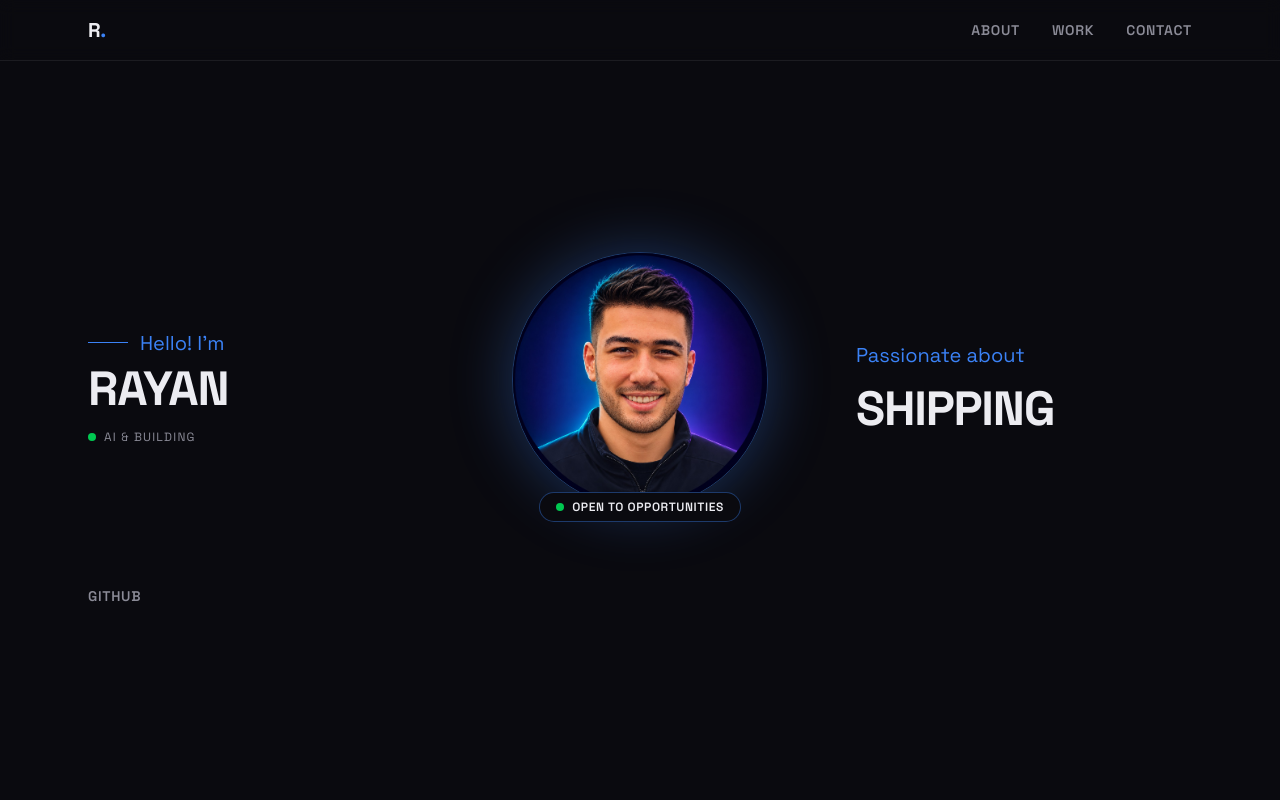
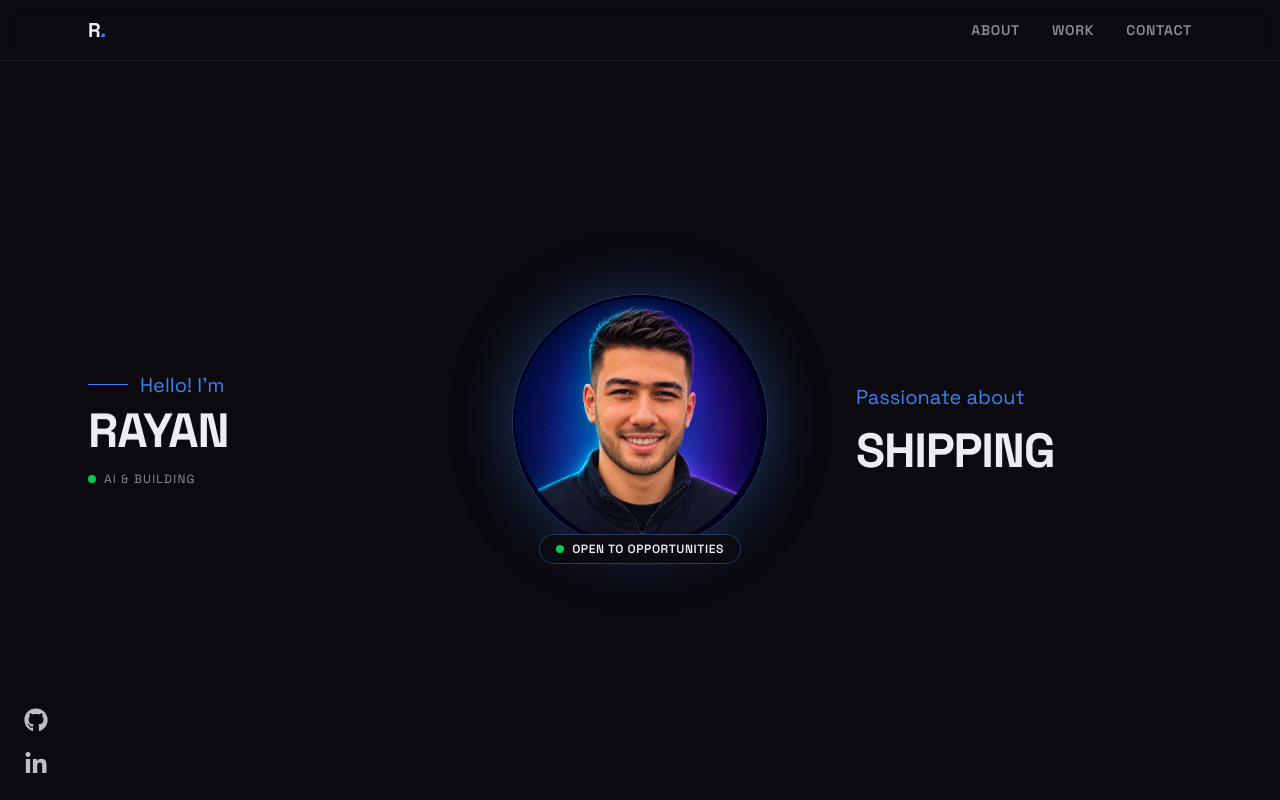
Before and after one commit to rayan9brx/my-website, a Next.js app: page / in a window 1280 px wide. Shown: the top 800 px of the page. Built offline with nearby package versions, Linux system fonts and the light colour scheme.

Commit message:
Add fixed GitHub and LinkedIn buttons

```diff
--- a/app/layout.tsx
+++ b/app/layout.tsx
@@ -4,6 +4,7 @@ import "./globals.css";
 import Navbar from "@/components/Navbar";
 import CursorDot from "@/components/CursorDot";
 import Footer from "@/components/Footer";
+import SocialLinks from "@/components/SocialLinks";
 
 const spaceGrotesk = Space_Grotesk({
   variable: "--font-space-grotesk",
@@ -28,6 +29,7 @@ export default function RootLayout({ children }: LayoutProps<"/">) {
     >
       <body className="min-h-full flex flex-col">
         <CursorDot />
+        <SocialLinks />
         <Navbar />
         {children}
   <     Footer />
--- a/components/Hero.tsx
+++ b/components/Hero.tsx
@@ -47,18 +47,6 @@ export default function Hero() {
           </p>
         </div>
       </div>
-
-      {/* Bottom links */}
-      <div className="mt-16 flex gap-6 text-sm font-semibold uppercase tracking-wider text-muted">
-        <a
-          href="https://github.com/rayan9brx"
-          target="_blank"
-          rel="noopener noreferrer"
-          className="transition-colors hover:text-foreground"
-        >
-          GitHub
-        </a>
-      </div>
     </section>
   );
 }
--- /dev/null
+++ b/components/Sociallinks.tsx
@@ -0,0 +1,27 @@
+import { FaGithub, FaLinkedinIn } from "react-icons/fa";
+import { contact } from "@/data/contact";
+
+const links = [
+  { href: contact.github, label: "GitHub", icon: FaGithub },
+  { href: contact.linkedin, label: "LinkedIn", icon: FaLinkedinIn },
+];
+
+export default function SocialLinks() {
+  return (
+    <ul className="fixed bottom-6 left-6 z-40 hidden flex-col gap-5 md:flex">
+      {links.map(({ href, label, icon: Icon }) => (
+        <li key={label}>
+          <a
+            href={href}
+            target="_blank"
+            rel="noopener noreferrer"
+            aria-label={label}
+            className="block text-2xl text-foreground/80 transition-all duration-200 hover:-translate-y-0.5 hover:text-accent"
+          >
+            <Icon />
+          </a>
+        </li>
+      ))}
+    </ul>
+  );
+}
--- a/data/contact.ts
+++ b/data/contact.ts
@@ -1,4 +1,5 @@
 export const contact = {
   email: "rayen.brigui6@gmail.com",
   github: "https://github.com/rayan9brx",
+  linkdin: "https://www.linkedin.com/in/rayan-brigui"
 };
```
